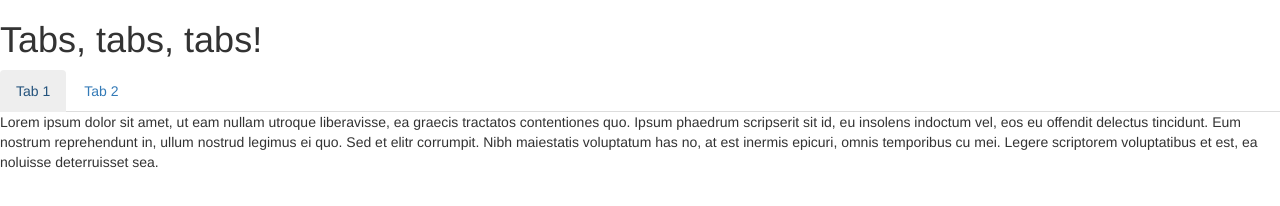
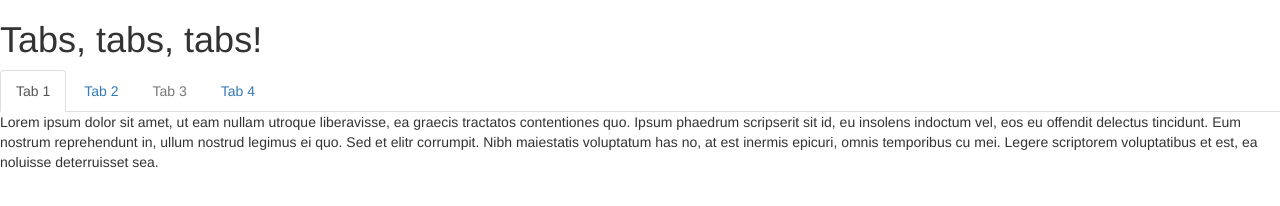
Before and after one commit to RockinRonE/angular-tabs-directive, a plain HTML site: page index.html in a window 1280 px wide. Both pictures are taken after a click on the tab "Tab 1". Drawn offline with nearby package versions, Linux system fonts and the light colour scheme.

Commit message:
disabled feature now showing

```diff
--- a/app.js
+++ b/app.js
@@ -13,6 +13,14 @@ angular.module('app', [])
 		}, // isolated scope
 		link: function(scope, elem, attr, tabsetCtrl) {
 			scope.active = false;
+
+			scope.disabled = false;
+			if(attr.disable) {
+				attr.$observe('disable', function(value) {
+					scope.disabled = (value !== 'false');
+				})
+			}
+
 			tabsetCtrl.addTab(scope);
 		}
 	}
@@ -31,6 +39,15 @@ angular.module('app', [])
 			var self = this; // ES6???
 			self.tabs = []
 
+			self.select = function(selectedTab) {
+				angular.forEach(self.tabs, function(tab) {
+					if(tab.active && tab !== selectedTab) {
+						tab.active = false;
+					}
+				})
+				selectedTab.active = true;
+			}
+
 			self.addTab = function addTab(tab) {
 				self.tabs.push(tab);
 
--- a/index.html
+++ b/index.html
@@ -23,6 +23,14 @@
 		Just another tab!
 	</tab>
 
+	<tab heading="Tab 3" disable="true">
+		Just another tab!
+	</tab>
+
+	<tab heading="Tab 4">
+		Just another tab!
+	</tab>
+
 </tabset>
   </body>
 </html>
--- a/tabset.html
+++ b/tabset.html
@@ -1,7 +1,9 @@
 <div role="tabpanel">
   <ul class="nav nav-tabs" role="tablist">
     <li role="presentation"
-      ng-repeat="tab in tabset.tabs">
+      ng-repeat="tab in tabset.tabs"
+      ng-class="{ 'active' : tab.active, 'disabled' : tab.disabled } "
+      >
 
       <a href=""
         role="tab"
```
